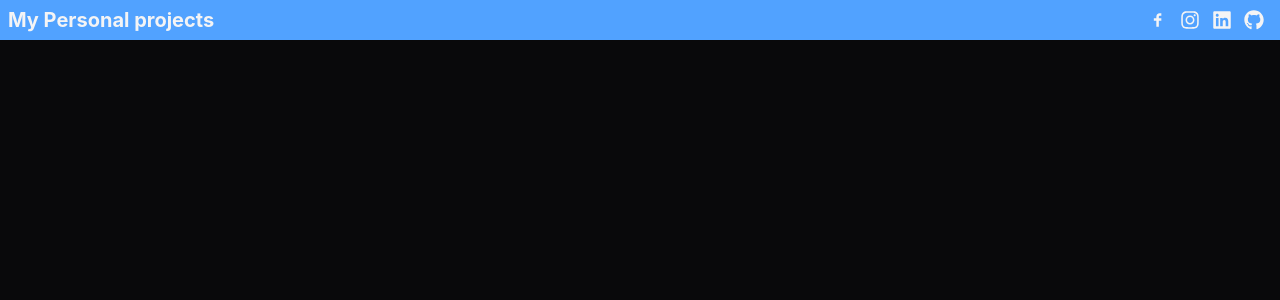
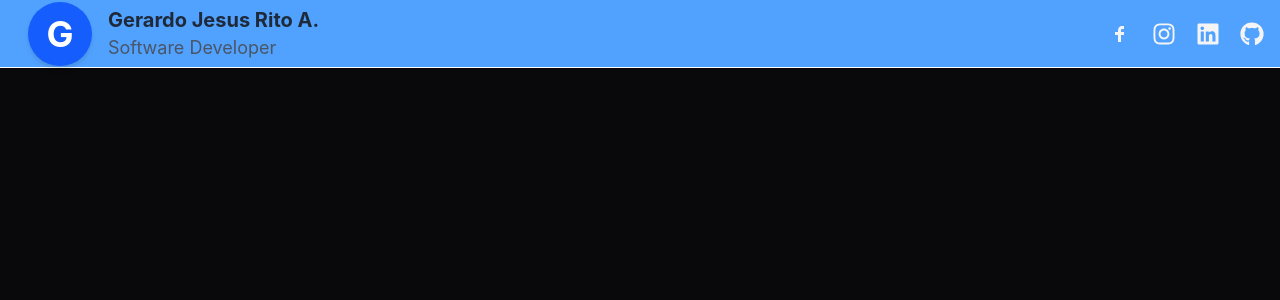
Before and after one commit to gerard-11/Mi-Portafolio, a React (Vite) app: page / in a window 1280 px wide. Shown: the top 300 px of the page. Built offline with nearby package versions, Linux system fonts and the light colour scheme.

Commit message:
semantic tags to header

```diff
--- a/src/components/Header.jsx
+++ b/src/components/Header.jsx
@@ -3,14 +3,20 @@ import {TiSocialFacebook} from "react-icons/ti";
 
 export const Header = () => {
     return (
-          <header className="flex justify-between bg-blue-400 p-2 border-b-amber-500 max-h-10">
-              <div className="flex items-center ">
-                  <h1 className="text-sm md:text-xl font-bold">My Personal projects</h1>
+          <header className="flex justify-between bg-blue-400 p-2 border-b border-white max-h-17">
+              <div className="ml-5 flex items-center gap-4">
+                  <figure className="flex items-center justify-center rounded-full bg-blue-600 text-white font-bold w-12 h-12 text-2xl md:w-16 md:h-16 md:text-4xl shadow-md">
+                      G
+                  </figure>
+                  <div>
+                      <h1 className="text-xs md:text-xl font-bold text-gray-800">Gerardo Jesus Rito A.</h1>
+                      <h2 className="text-xs md:text-lg text-gray-600">Software Developer</h2>
+                  </div>
               </div>
-              <div className=" flex">
-                  <ul className=" flex gap-3 text-xl mr-2 items-center">
+              <nav className=" flex">
+                  <ul className=" flex text-xl gap-2 md:gap-5 md:text-2xl mr-2 items-center">
                       <li>
-                          <a href="https://www.facebook.com/gerardojesus.ritoanguiano" className="hover:text-black transition-colors" target="_blank">
+                          <a href="https://www.facebook.com/gerardojesus.ritoanguiano" className="hover:text-black transition-colors " target="_blank">
                               <TiSocialFacebook />
                           </a>
 
@@ -33,7 +39,7 @@ export const Header = () => {
 
                       </li>
                   </ul>
-              </div>
+              </nav>
 
           </header>
 
```
Also changed, not shown: src/components/HeroSection.jsx (added).
